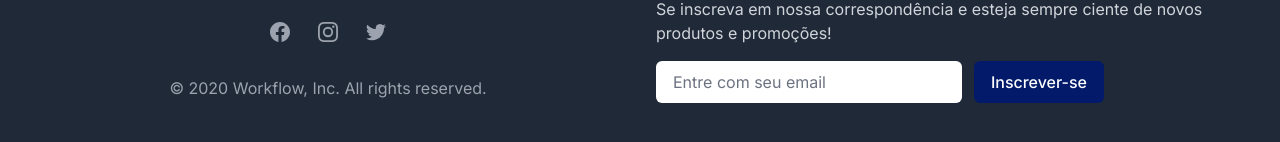
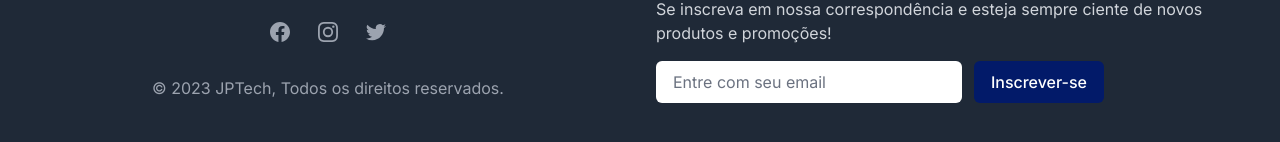
Before and after one commit to pxpc2/jptech, a Next.js app in the folder client/: page / in a window 1280 px wide. Shown: the part 3445-3587 px from the top of the page. Built offline with nearby package versions, Linux system fonts and the light colour scheme.

Commit message:
adding jptech signature

```diff
--- a/client/components/Footer/index.jsx
+++ b/client/components/Footer/index.jsx
@@ -80,7 +80,7 @@ export default function Footerzin() {
               ))}
             </div>
             <p className="mt-8 text-center text-base text-gray-400">
-              &copy; 2020 Workflow, Inc. All rights reserved.
+              &copy; 2023 JPTech, Todos os direitos reservados.
             </p>
           </div>
           <div className="mt-8 xl:mt-0">
```
